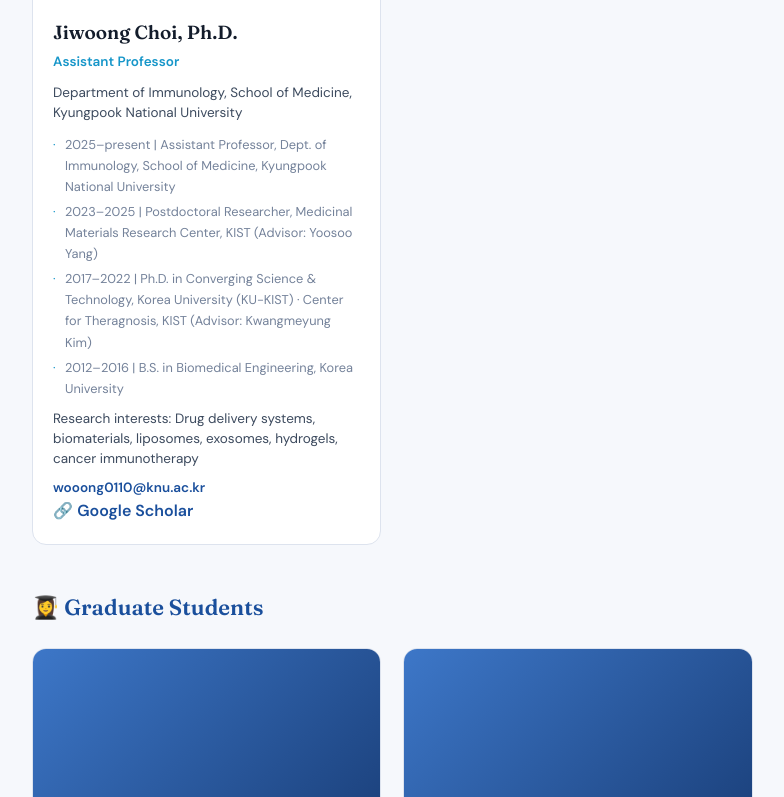
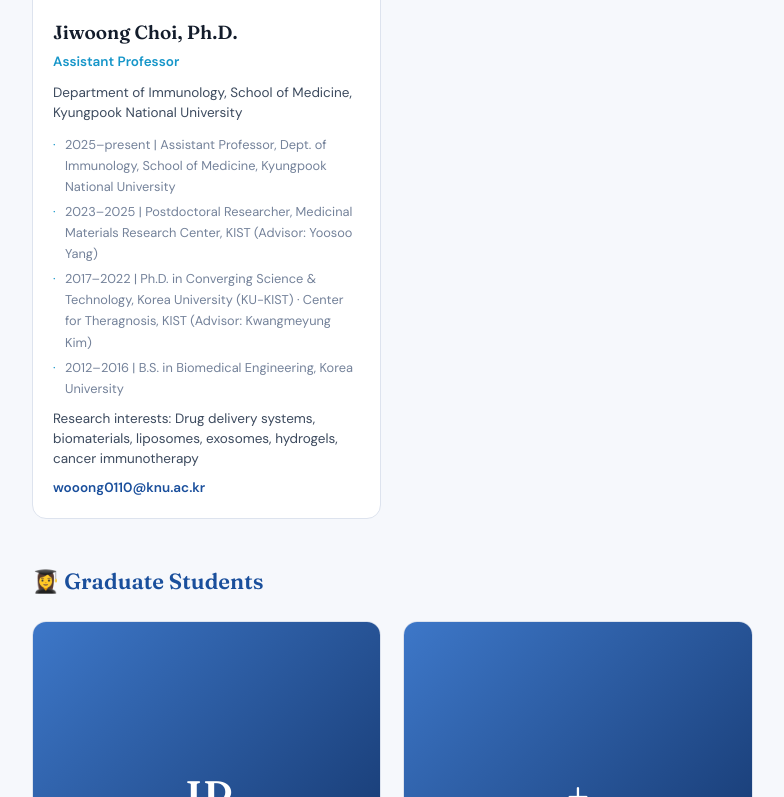
Before and after one commit to kkonoo/choi-lab, a plain HTML site: page members.html in a window 1280 px wide. Shown: the part 949-1746 px from the top of the page, without its empty margins (62-846 px from the left). Drawn offline with Linux system fonts and the light colour scheme.

Commit message:
Update members.html

```diff
--- a/members.html
+++ b/members.html
@@ -54,7 +54,6 @@
           </ul>
           <p style="margin-top:10px">Research interests: Drug delivery systems, biomaterials, liposomes, exosomes, hydrogels, cancer immunotherapy</p>
           <p style="margin-top:8px"><a href="mailto:wooong0110@knu.ac.kr">wooong0110@knu.ac.kr</a></p>
-          🔗 <a href="https://scholar.google.com/citations?user=IZrgQWMAAAAJ&hl=ko" target="_blank" rel="noopener">Google Scholar</a></p>
         </div>
       </div>
     </div>
```
